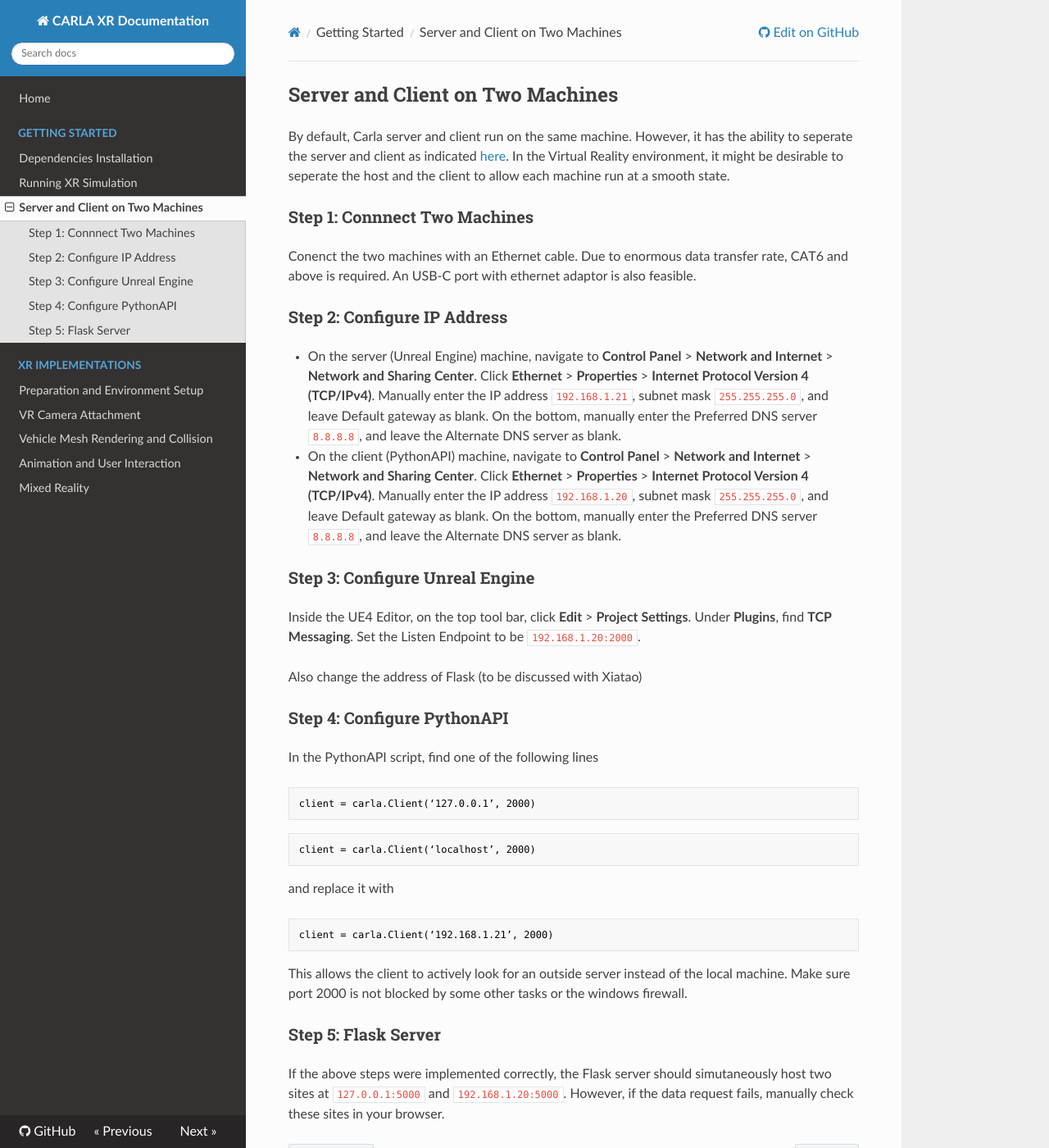
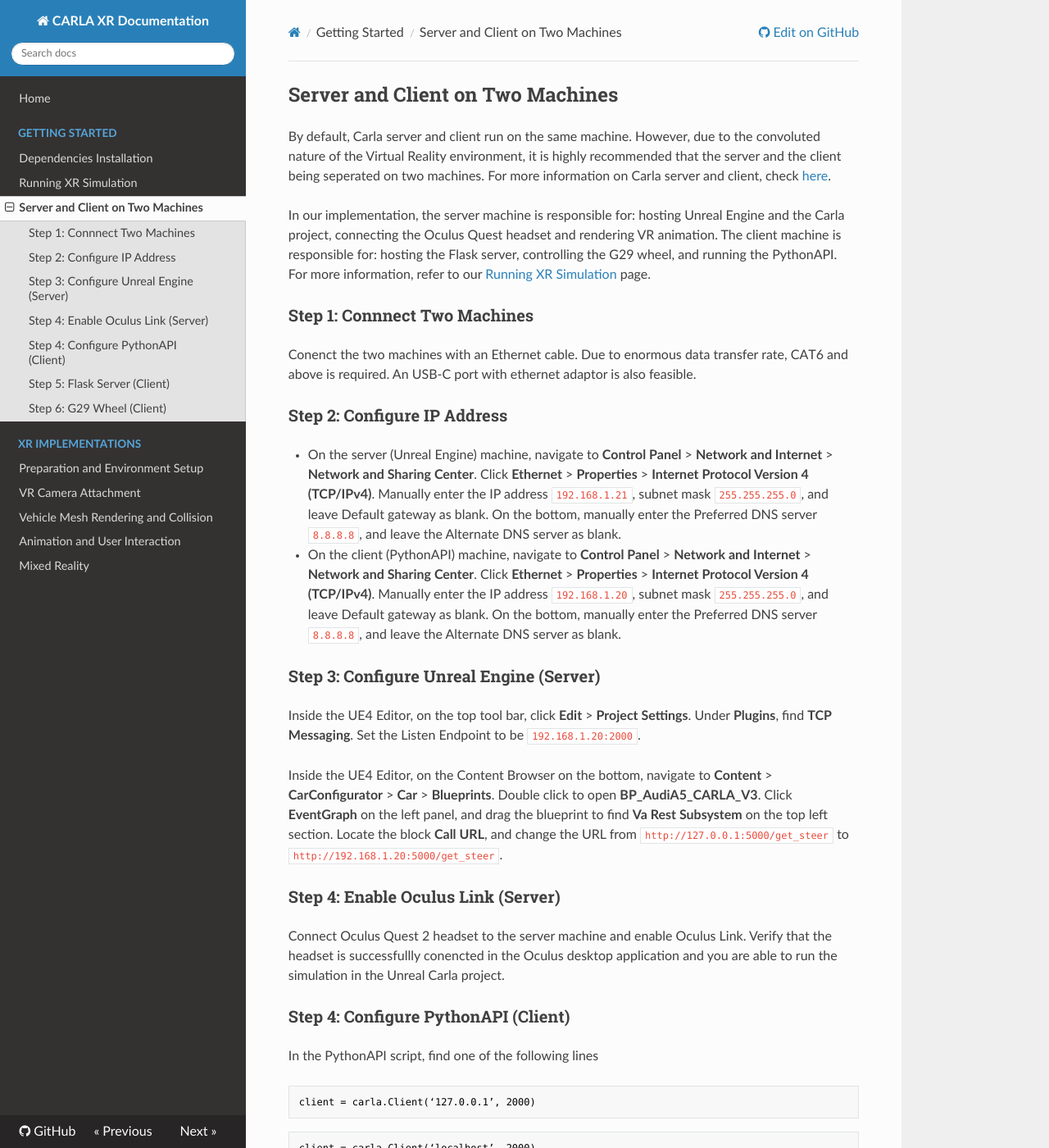
Before and after one commit to mlab-upenn/carla-xr-documentation, an MkDocs documentation site: the page built from docs/server_client_config.md, in a window 1280 px wide and 1400 px high. Shown: the whole window at 82% size. Built offline with MkDocs 1.6.1, drawn with Linux system fonts in a browser that asks for light colours; nearby versions of some CDN libraries; some of the changed text lies outside the part shown.

Commit message:
new update

````diff
--- a/docs/server_client_config.md
+++ b/docs/server_client_config.md
@@ -1,8 +1,12 @@
 ## Server and Client on Two Machines
-By default, Carla server and client run on the same machine. However, it has the ability to seperate the
-server and client as indicated [here](https://carla.readthedocs.io/en/stable/connecting_the_client/).
-In the Virtual Reality environment, it might be desirable to seperate the host and the client to allow each
-machine run at a smooth state.
+By default, Carla server and client run on the same machine. However, due to the convoluted nature of the
+Virtual Reality environment, it is highly recommended that the server and the client being seperated on two
+machines. For more information on Carla server and client, check [here](https://carla.readthedocs.io/en/stable/connecting_the_client/).
+
+In our implementation, the server machine is responsible for: hosting Unreal Engine and the Carla project, connecting
+the Oculus Quest headset and rendering VR animation. The client machine is responsible for: hosting the Flask server,
+controlling the G29 wheel, and running the PythonAPI. For more information, refer to our [Running XR Simulation](run_simulation.md) page.
+
 
 ### Step 1: Connnect Two Machines
 Conenct the two machines with an Ethernet cable. Due to enormous data transfer rate, CAT6 and above is required.
@@ -19,13 +23,19 @@
 subnet mask `255.255.255.0`, and leave Default gateway as blank. On the bottom, manually enter the Preferred DNS server `8.8.8.8`,
 and leave the Alternate DNS server as blank.
 
-### Step 3: Configure Unreal Engine
+### Step 3: Configure Unreal Engine (Server)
 Inside the UE4 Editor, on the top tool bar, click __Edit__ > __Project Settings__. Under __Plugins__, find __TCP Messaging__.
 Set the Listen Endpoint to be `192.168.1.20:2000`.
 
-Also change the address of Flask (to be discussed with Xiatao)
+Inside the UE4 Editor, on the Content Browser on the bottom, navigate to __Content__ > __CarConfigurator__ > __Car__ > __Blueprints__.
+Double click to open __BP_AudiA5_CARLA_V3__. Click __EventGraph__ on the left panel, and drag the blueprint to find __Va Rest Subsystem__
+on the top left section. Locate the block __Call URL__, and change the URL from `http://127.0.0.1:5000/get_steer` to `http://192.168.1.20:5000/get_steer`.
 
-### Step 4: Configure PythonAPI
+### Step 4: Enable Oculus Link (Server)
+Connect Oculus Quest 2 headset to the server machine and enable Oculus Link. Verify that the headset
+is successfullly conencted in the Oculus desktop application and you are able to run the simulation in the Unreal Carla project.
+
+### Step 4: Configure PythonAPI (Client)
 In the PythonAPI script, find one of the following lines
 ```sh
 client = carla.Client(‘127.0.0.1’, 2000)
@@ -40,7 +50,13 @@
 This allows the client to actively look for an outside server
 instead of the local machine. Make sure port 2000 is not blocked by some other tasks or the windows firewall.
 
-### Step 5: Flask Server
-If the above steps were implemented correctly, the Flask server should simutaneously host two sites at
-`127.0.0.1:5000` and `192.168.1.20:5000`. However, if the data request fails, manually check these sites
-in your browser.
+__Note:__ You only need the PythonAPI folder on the client machine with related dependencies installed. You do
+not need the Carla project source code or the Unreal Engine on the client machine.
+
+### Step 5: Flask Server (Client)
+Follow instructions on Flask server from the Running XR Simulation page. If the machines were connected correctly,
+the Flask server should simutaneously host two sites at `127.0.0.1:5000` and `192.168.1.20:5000`.
+However, if the data request fails, manually check these sites in your browser.
+
+### Step 6: G29 Wheel (Client)
+Connect G29 wheel to the client machine, and follow instructions as in the Running XR Simulation.
````
Also changed, not shown: docs/dep_installation.md (+4 -3 lines), site/dep_installation/index.html, site/index.html, site/search/search_index.json, site/server_client_config/index.html, 1 other file.
